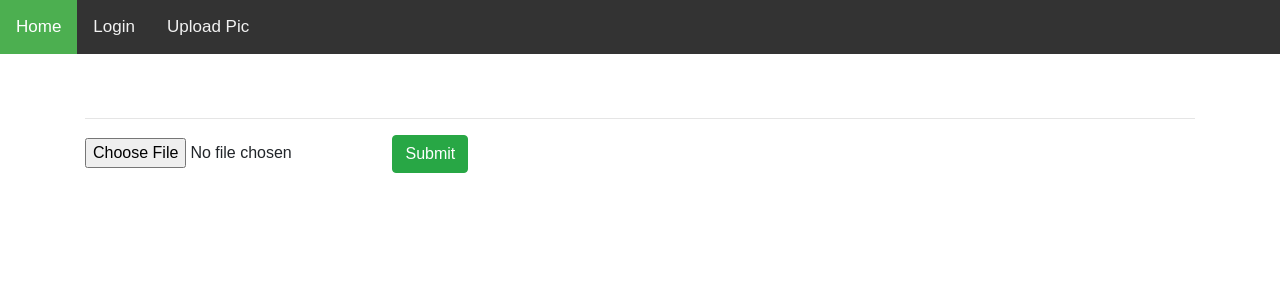
After one commit to iuribe27/ist-303-team-A, a Flask app: page /upload_image in a window 1280 px wide. The commit adds this page. Shown: the top 300 px of the page. Run offline with Flask 2, Linux system fonts and the light colour scheme; some libraries are stand-ins or nearby versions.

Commit message:
display image added

```diff
--- a/app.py
+++ b/app.py
@@ -1,6 +1,6 @@
 #import the Flask class from flask
 from flask import Flask, render_template, redirect, url_for, request, flash
-from flask_uploads import UploadSet, configure_uploads, IMAGES
+from flask_uploads import UploadSet, configure_uploads, secure_filename, IMAGES, os
 
 #create the application object
 app = Flask(__name__)
@@ -22,24 +22,62 @@ def login():
     return render_template('login.html', error=error)
 
 
-#Image Uploader
+#Profile Image Uploader
 app.config['SECRET_KEY'] = 'hardsecretkey'
 
 photos = UploadSet('photos', IMAGES)
 
 app.config['UPLOADED_PHOTOS_DEST'] = 'static/images'
+app.config["ALLOWED_IMAGE_EXTENSIONS"] = ["JPEG", "JPG", "PNG", "GIF"]
+
+def allowed_image(filename):
+
+    if not "." in filename:
+        return False
+
+    ext = filename.rsplit(".", 1)[1]
+
+    if ext.upper() in app.config["ALLOWED_IMAGE_EXTENSIONS"]:
+        return True
+    else:
+        return False
 
 configure_uploads(app, photos)
 
-@app.route('/upload', methods=['GET', 'POST'])
-def upload():
-    if request.method == 'POST' and 'photo' in request.files:
-        filename = photos.save(request.files['photo'])
-        return filename
+@app.route('/upload_image')
+def upload_form():
+    return render_template('upload_image.html')
 
+@app.route('/upload_image', methods=['POST'])
+def upload_image():
+    if request.method == "POST":
 
-    return render_template('upload.html')
+        if request.files:
 
+            image = request.files["image"]
+
+            if image.filename == "":
+                flash("No filename")
+                return redirect(request.url)
+
+            if allowed_image(image.filename):
+                filename = secure_filename(image.filename)
+
+                image.save(os.path.join(app.config["UPLOADED_PHOTOS_DEST"], filename))
+
+                flash("Image uploaded")
+
+                return render_template('upload_image.html', filename=filename)
+
+            else:
+                flash("That file extension is not allowed")
+                return redirect(request.url)
+
+@app.route('/display/<filename>')
+def display_image(filename):
+	return redirect(url_for('static', filename='images/' + filename), code=301)
+
+##END for Profile Image Uploader
 
 #start the server with run()
 if __name__ == "__main__":
--- /dev/null
+++ b/templates/upload_image.html
@@ -0,0 +1,82 @@
+<!DOCTYPE html>
+<html lang="en">
+<head>
+    <meta charset="UTF-8">
+    <title>Upload</title>
+
+      <!-- CSS Bootstrap CDN Link -->
+<link rel="stylesheet" href="https://stackpath.bootstrapcdn.com/bootstrap/4.5.0/css/bootstrap.min.css" integrity="sha384-9aIt2nRpC12Uk9gS9baDl411NQApFmC26EwAOH8WgZl5MYYxFfc+NcPb1dKGj7Sk" crossorigin="anonymous">
+<style>
+body {
+  margin: 0;
+  font-family: Arial, Helvetica, sans-serif;
+}
+
+.topnav {
+  overflow: hidden;
+  background-color: #333;
+}
+
+.topnav a {
+  float: left;
+  color: #f2f2f2;
+  text-align: center;
+  padding: 14px 16px;
+  text-decoration: none;
+  font-size: 17px;
+}
+
+.topnav a:hover {
+  background-color: #ddd;
+  color: black;
+}
+
+.topnav a.active {
+  background-color: #4CAF50;
+  color: white;
+}
+</style>
+</head>
+<body>
+
+<div class="topnav">
+  <a class="active" href="/">Home</a>
+  <a href="/login">Login</a>
+  <a href="upload_image">Upload Pic</a>
+</div>
+</head>
+<body>
+
+
+<div class="container">
+
+    <br>
+    <br>
+    <hr>
+    <p>
+  	{% with messages = get_flashed_messages() %}
+  	  {% if messages %}
+  		<ul class=flashes>
+  		{% for message in messages %}
+  		  <li>{{ message }}</li>
+  		{% endfor %}
+  		</ul>
+  	  {% endif %}
+  	{% endwith %}
+  </p>
+  {% if filename %}
+  	<div>
+  		<img src="{{ url_for('display_image', filename=filename) }}">
+  	</div>
+  {% endif %}
+    <form method=POST enctype=multipart/form-data action="{{ url_for('upload_image') }}">
+
+    <input type=file name=image id="image">
+    <input type="submit" class="btn btn-success">
+
+</form>
+
+</div>
+
+</body>
+</html>
--- a/templates/welcome.html
+++ b/templates/welcome.html
@@ -29,7 +29,7 @@
 				<div class='pin'></div>
 				<div class='text'>Don't have an account? Create one for FREE!</div>
 			</a>
-			<a class="note sticky1" href="/upload">
+			<a class="note sticky1" href="/upload_image">
 				<div class='pin'></div>
 				<div class='text'>Click here to upload a profile picture!</div>
 			</a>
```
Also changed, not shown: templates/upload.html (deleted, +0 -30 lines).
